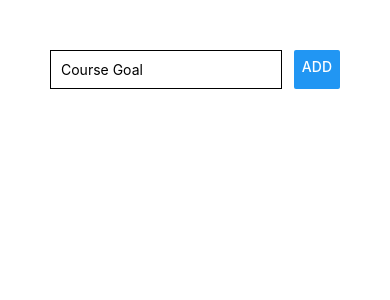
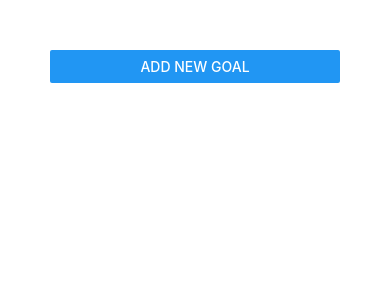
Before and after one commit to bbuchanan/rn-complete-guide, a React Native app: screen / in a window 390 px wide. Shown: the top 300 px of the page. Built offline with nearby package versions, Linux system fonts and the light colour scheme.

Commit message:
33. Add a modal overlay

```diff
--- a/App.js
+++ b/App.js
@@ -1,17 +1,11 @@
 import React, { useState } from "react";
-import {
-  StyleSheet,
-  TextInput,
-  Button,
-  Text,
-  View,
-  FlatList
-} from "react-native";
+import { StyleSheet, Button, View, FlatList } from "react-native";
 import GoalItem from "./components/GoalItem";
 import GoalInput from "./components/GoalInput";
 
 export default function App() {
   const [courseGoals, setCourseGoals] = useState([]);
+  const [isAddMode, setIsAddMode] = useState(false);
 
   const removeGoalHandler = goalId => {
     setCourseGoals(currentGoals => {
@@ -28,7 +22,8 @@
 
   return (
     <View style={styles.screen}>
-      <GoalInput onAddGoal={addGoalHandler} />
+      <Button title="Add New Goal" onPress={() => setIsAddMode(true)} />
+      <GoalInput visible={isAddMode} onAddGoal={addGoalHandler} />
       <FlatList
         data={courseGoals}
         keyExtractor={x => x.Id}
--- a/components/GoalInput.js
+++ b/components/GoalInput.js
@@ -1,5 +1,5 @@
 import React, { useState } from "react";
-import { View, TextInput, Button, StyleSheet } from "react-native";
+import { View, TextInput, Button, StyleSheet, Modal } from "react-native";
 const GoalInput = props => {
   const [enteredGoal, setEnteredGoal] = useState("");
   const goalInputHandler = enteredText => {
@@ -7,6 +7,7 @@
   };
 
   return (
+    <Modal visible={props.visible} animationType="slide">
       <View style={styles.inputContainer}>
         <TextInput
           placeholder="Course Goal"
@@ -16,6 +17,7 @@
         />
         <Button title="ADD" onPress={() => props.onAddGoal(enteredGoal)} />
       </View>
+    </Modal>
   );
 };
 
```
Lines whose indentation alone changed are shown as unchanged.
